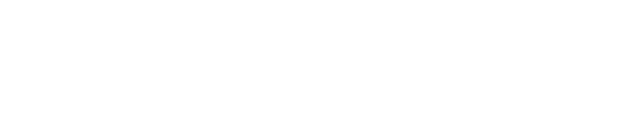
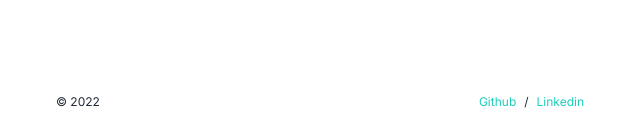
Before and after one commit to johanhanses/pjh, a Next.js app: page / in a window 1280 px wide. Shown: the part 666-797 px from the top of the page, without its empty margins (320-960 px from the left). Built offline with nearby package versions, Linux system fonts and the light colour scheme.

Commit message:
add a footer and fix link styles

```diff
--- a/app/layout.tsx
+++ b/app/layout.tsx
@@ -1,3 +1,4 @@
+import Footer from '@/components/Footer'
 import Header from '@/components/Header'
 import type { Metadata } from 'next'
 import { Inter } from 'next/font/google'
@@ -32,6 +33,7 @@ export default function RootLayout({ children }: { children: React.ReactNode })
         <main className="h-[calc(100vh-8rem)] flex flex-col justify-center items-center px-6">
           {children}
         </main>
+        <Footer />
       </body>
     </html>
   )
--- a/app/page.tsx
+++ b/app/page.tsx
@@ -12,7 +12,7 @@ export default function Home() {
           href="https://www.digitaltvilling.se"
           target="_blank"
           rel="noopener nofollow noreferrer"
-          className="text-accent hover:underline"
+          className="text-accent hover:text-secondary transition"
         >
           digitaltvilling.se
         </a>
--- /dev/null
+++ b/components/Footer.tsx
@@ -0,0 +1,33 @@
+export default function Footer() {
+  return (
+    <footer className="flex items-center justify-between h-16 max-w-xl mx-auto px-6">
+      <p className="text-xs">© {new Date().getFullYear()}</p>
+      <ul role="list" className="flex gap-2 text-xs">
+        <li>
+          <a
+            href="https://github.com/johanhanses"
+            className="text-accent hover:text-secondary transition"
+            rel="noreferrer"
+            target="_blank"
+          >
+            Github
+            <span className="sr-only">Github link</span>
+          </a>
+        </li>
+
+        <li>/</li>
+        <li>
+          <a
+            href="https://www.linkedin.com/in/johanhanses"
+            className="text-accent hover:text-secondary transition"
+            rel="noreferrer"
+            target="_blank"
+          >
+            Linkedin
+            <span className="sr-only">Linkedin link</span>
+          </a>
+        </li>
+      </ul>
+    </footer>
+  )
+}
```
